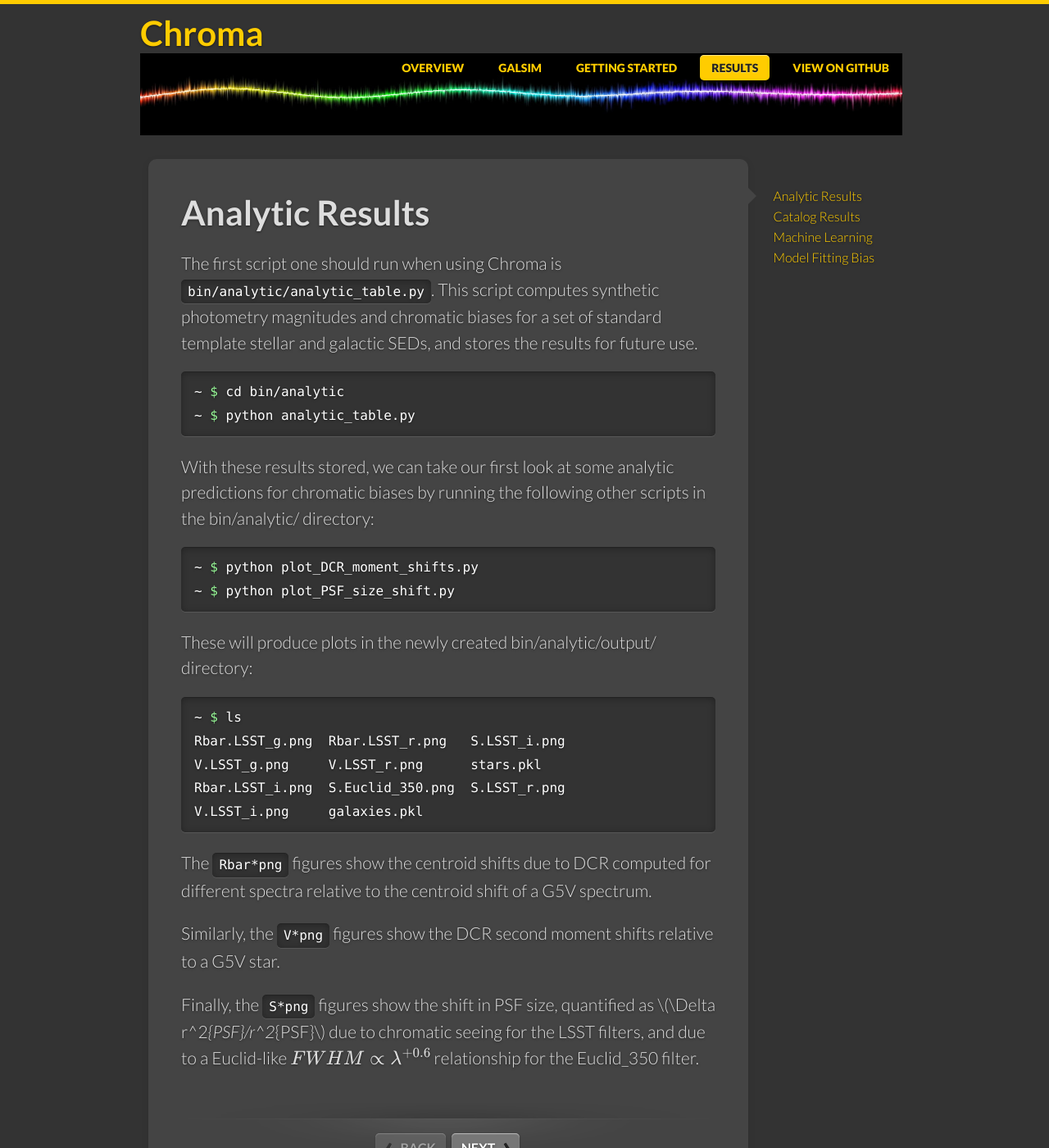
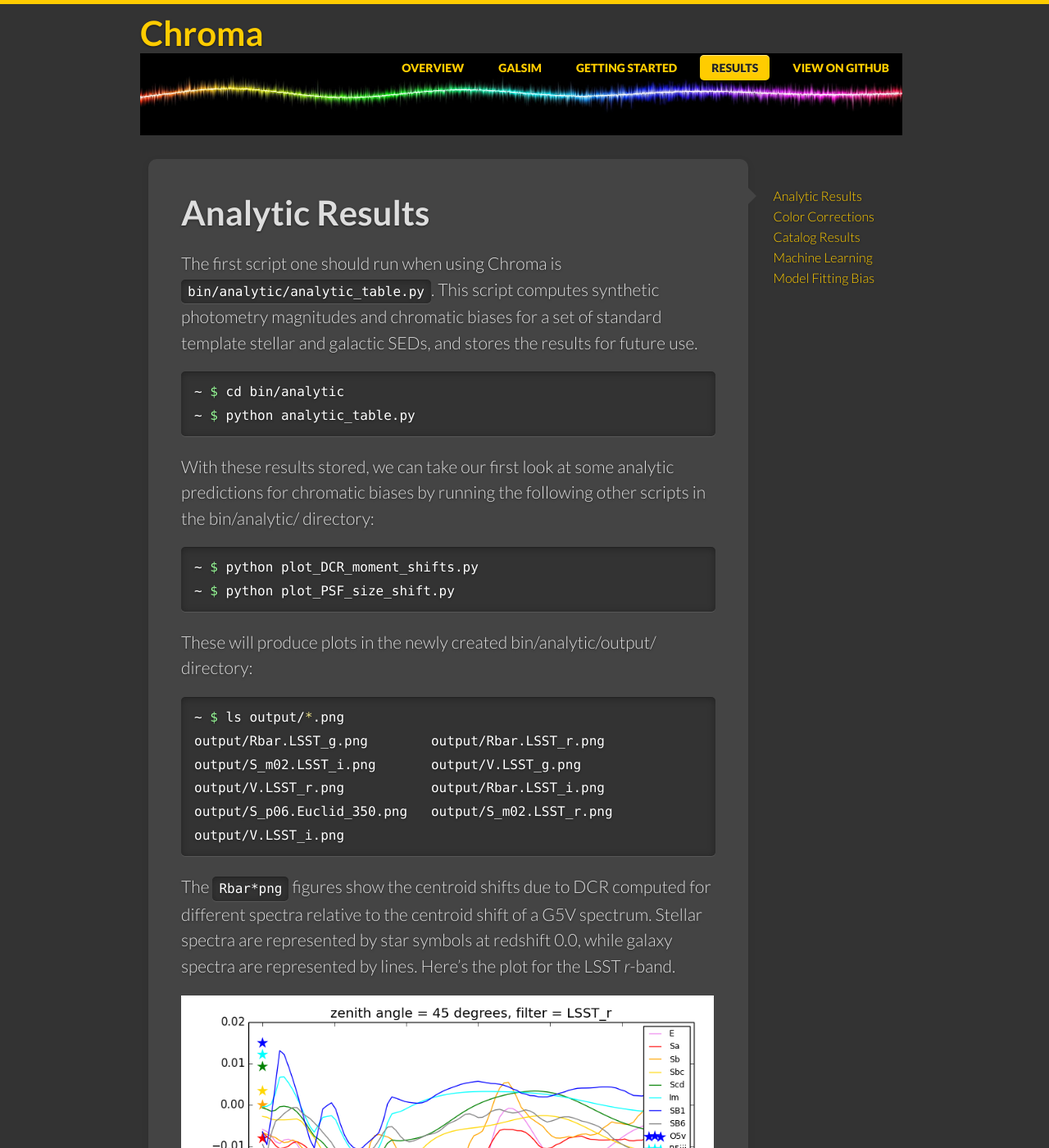
Before and after one commit to LSSTDESC/chroma, a Jekyll site: the page built from results/analytic.md, in a window 1280 px wide and 1400 px high. Shown: the whole window at 82% size. Built offline with Jekyll 4.4.1, drawn with Linux system fonts in a browser that asks for light colours; some web fonts are replaced; formulas are drawn with MathJax 3; some of the changed text lies outside the part shown.

Commit message:
tweaked analytic results and added color corrections

```diff
--- a/_data/results.yml
+++ b/_data/results.yml
@@ -1,5 +1,7 @@
 - title: Analytic Results
   url: analytic
+- title: Color Corrections
+  url: ColorCorrect
 - title: Catalog Results
   url: catalog
 - title: Machine Learning
--- a/results/analytic.md
+++ b/results/analytic.md
@@ -24,18 +24,28 @@
 
 These will produce plots in the newly created bin/analytic/output/ directory:
 {% highlight bash %}
-~ $ ls
-Rbar.LSST_g.png  Rbar.LSST_r.png   S.LSST_i.png
-V.LSST_g.png     V.LSST_r.png      stars.pkl
-Rbar.LSST_i.png  S.Euclid_350.png  S.LSST_r.png
-V.LSST_i.png     galaxies.pkl
+~ $ ls output/*.png
+output/Rbar.LSST_g.png        output/Rbar.LSST_r.png
+output/S_m02.LSST_i.png       output/V.LSST_g.png
+output/V.LSST_r.png           output/Rbar.LSST_i.png
+output/S_p06.Euclid_350.png   output/S_m02.LSST_r.png
+output/V.LSST_i.png
 {% endhighlight %}
 
-The `Rbar*png` figures show the centroid shifts due to DCR computed for different spectra relative to
-the centroid shift of a G5V spectrum.
+The `Rbar*png` figures show the centroid shifts due to DCR computed for different spectra relative
+to the centroid shift of a G5V spectrum.  Stellar spectra are represented by star symbols at
+redshift 0.0, while galaxy spectra are represented by lines.  Here's the plot for the LSST _r_-band.
+
+<img src="{{site.url}}/img/Rbar.LSST_r.png" width="650">
 
 Similarly, the `V*png` figures show the DCR second moment shifts relative to a G5V star.
 
+<img src="{{site.url}}/img/V.LSST_r.png" width="650">
+
 Finally, the `S*png` figures show the shift in PSF size, quantified as
-\\(\\Delta r^2_{PSF}/r^2_{PSF}\\) due to chromatic seeing for the LSST filters, and due to a
+\\(\\Delta r^2_{PSF}/r^2_{PSF}\\), due to chromatic seeing for the LSST filters, and due to a
 Euclid-like \\(FWHM \\propto \\lambda^{+0.6}\\) relationship for the Euclid_350 filter.
+
+<img src="{{site.url}}/img/S_m02.LSST_r.png" width="650">
+
+<img src="{{site.url}}/img/S_p06.Euclid_350.png" width="650">
```
Also changed, not shown: other parts of results/analytic.md (+1 -1 lines), GettingStarted/index.md (+11 -9 lines), results/ColorCorrect.md (added, +37 -0 lines), results/MachineLearning.md (+0 -2 lines), results/ModelFittingBias.md (+0 -2 lines), results/catalog.md (+1 -1 lines), img/Rbar.LSST_r.png (added), img/Rbar_LSST_r_vs_LSST_r-LSST_i.png (added), img/S_m02.LSST_r.png (added), img/S_p06.Euclid_350.png (added), img/V.LSST_r.png (added), img/V_LSST_r_vs_LSST_r-LSST_i.png (added).
